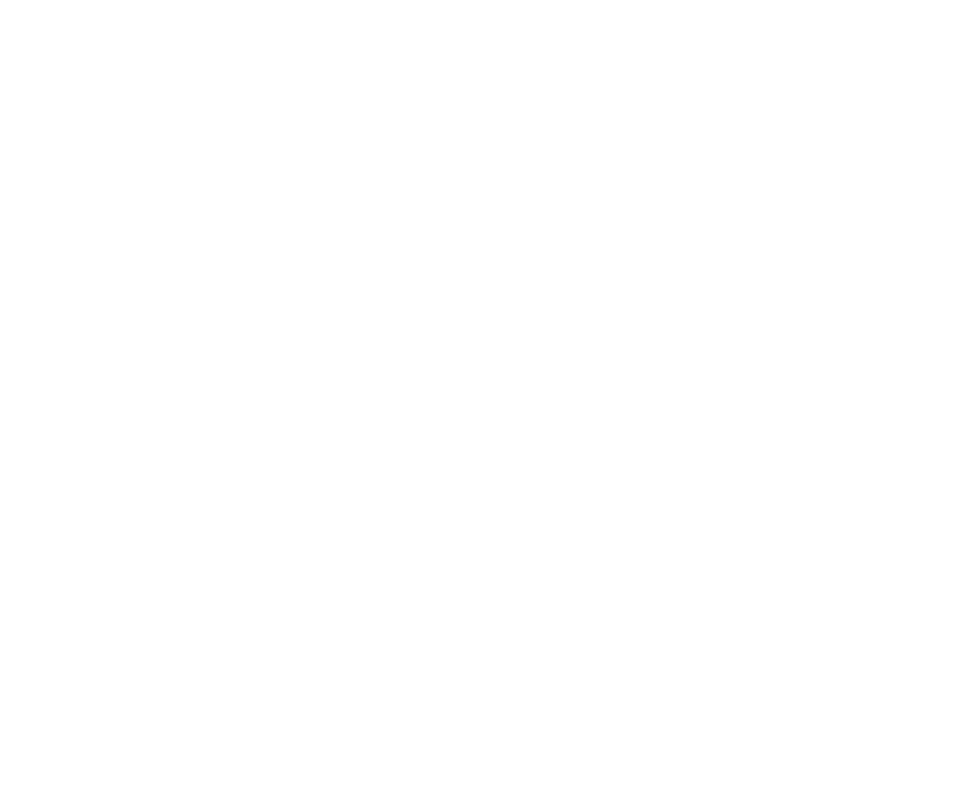
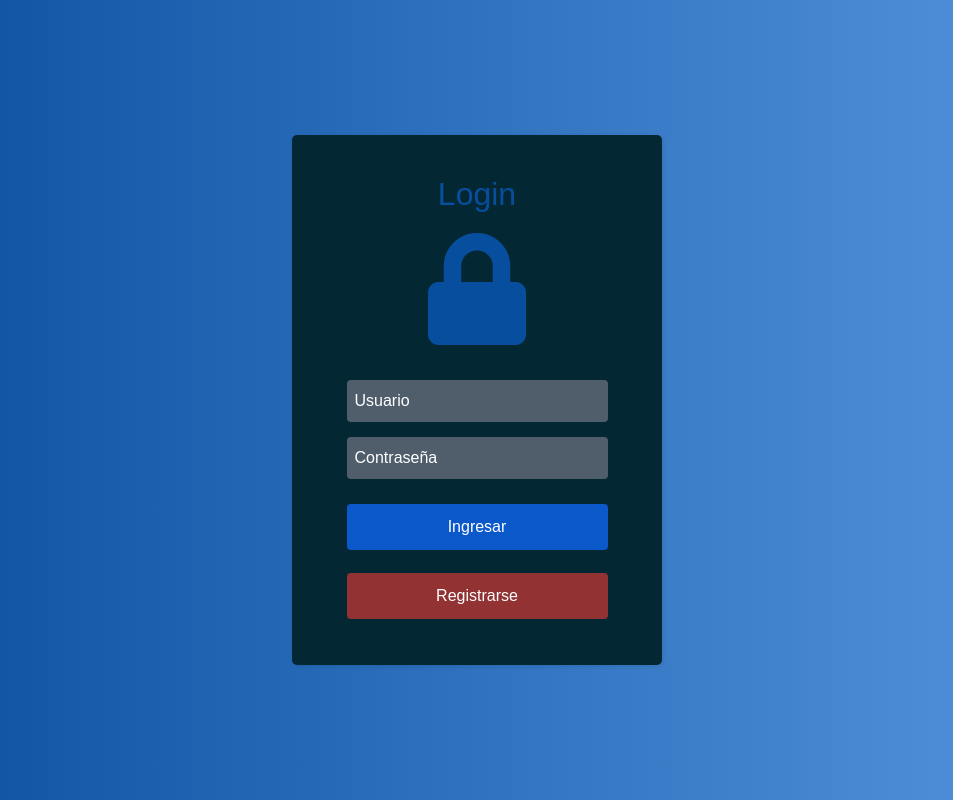
Before and after one commit to tomasmosca/Sistema-CompraVenta-Vehiculos-2021, a plain HTML site: page index.html in a window 1280 px wide. Shown: the whole page, without its empty margins (163-1116 px from the left). Drawn offline with nearby package versions, Linux system fonts and the light colour scheme.

Commit message:
agregado login

```diff
--- a/index.html
+++ b/index.html
@@ -6,14 +6,37 @@
         <title>Sistema Compra/Venta vehiculos</title>
         <script src="script.js"></script>
         <link rel="stylesheet" type="text/css" href="styles.css" />
-        <link
-            rel="stylesheet"
-            href="https://maxcdn.bootstrapcdn.com/bootstrap/4.5.2/css/bootstrap.min.css"
-        />
+        <link rel="stylesheet" href="https://maxcdn.bootstrapcdn.com/bootstrap/4.5.2/css/bootstrap.min.css"/>
+        <link rel="stylesheet" href="https://use.fontawesome.com/releases/v5.8.1/css/all.css"/>
         <script src="https://ajax.googleapis.com/ajax/libs/jquery/3.5.1/jquery.min.js"></script>
         <script src="https://maxcdn.bootstrapcdn.com/bootstrap/4.5.2/js/bootstrap.min.js"></script>
     </head>
     <body>
-        <div class="container"></div>
+        <div class="container">
+            <div class="row h-100">
+                <div class="col my-auto">
+                    <div class="d-flex justify-content-center login-container">
+                        <div class="login-box">
+                            <form action="#">
+                                <h2>Login</h2>
+                                <div class="img-lock">
+                                    <i class="fas fa-lock fa-7x"></i>
+                                </div>
+                                    <div class="inputs-login">
+                                        <input class="input-user" type="text" name="usuario" placeholder="Usuario" autocomplete="off" required/>
+                                    <br />
+                                        <input class="input-pass" type="password" name="password" placeholder="Contraseña" autocomplete="off" required/>
+                                    <br />
+                                    <div class="botones">
+                                        <button class="boton-login">Ingresar</button>
+                                        <button class="boton-registro">Registrarse</button>
+                                    </div>
+                                </div>
+                            </form>
+                        </div>
+                    </div>
+                </div>
+            </div>
+        </div>
     </body>
 </html>
--- a/styles.css
+++ b/styles.css
@@ -1,5 +1,90 @@
 * {
-    margin: 0;
-    padding: 0;
-    box-sizing: border-box;
-  }
+  box-sizing: border-box;
+  margin: 0;
+  padding: 0;
+}
+
+::placeholder {
+  color: white;
+}
+
+html body {
+  background: linear-gradient(to right, #084e9e, #5796df);
+  font-family: sans-serif;
+  min-height: 100vh;
+}
+
+.container, .row {
+  min-height: 100vh;
+}
+
+h2 {
+  text-align: center;
+}
+
+.img-lock {
+  text-align: center;
+  margin-bottom: 20px;
+  margin-top: 20px;
+}
+
+.inputs-login {
+  max-width: 320px;
+  width: 90%;
+  margin: 0 auto;
+}
+
+.inputs-login input {
+  margin-top: 15px;
+  width: 100%;
+  border: none;
+  border-radius: 4px;
+  outline: none;
+  text-indent: 8px;
+  height: 42px;
+  background-color: #505e6c;
+  color: white;
+}
+
+.boton-login,
+.boton-registro {
+  border: none;
+  border-radius: 4px;
+  padding: 11px;
+  box-shadow: none;
+  margin-top: 15px;
+  text-shadow: none;
+  outline: none !important;
+  background-color: #0a58ca;
+  color: white;
+  border-color: #0a53be;
+  width: 100%;
+}
+
+.boton-registro {
+  background-color: rgb(146, 50, 50);
+  margin-top: 23px;
+}
+
+.botones {
+  margin-top: 10px;
+}
+
+.boton-login:hover {
+  background-color: #0e479c;
+}
+.boton-registro:hover {
+  background-color: rgb(128, 41, 41);
+}
+
+.login-box {
+  max-width: 370px;
+  height: 530px;
+  width: 90%;
+  margin: 0 auto;
+  padding: 40px;
+  border-radius: 5px;
+  color: #084e9e;
+  background-color: rgb(3, 40, 51);
+  box-shadow: 1px 1px 5px rgba(0, 0, 0, 0.1);
+}
```
